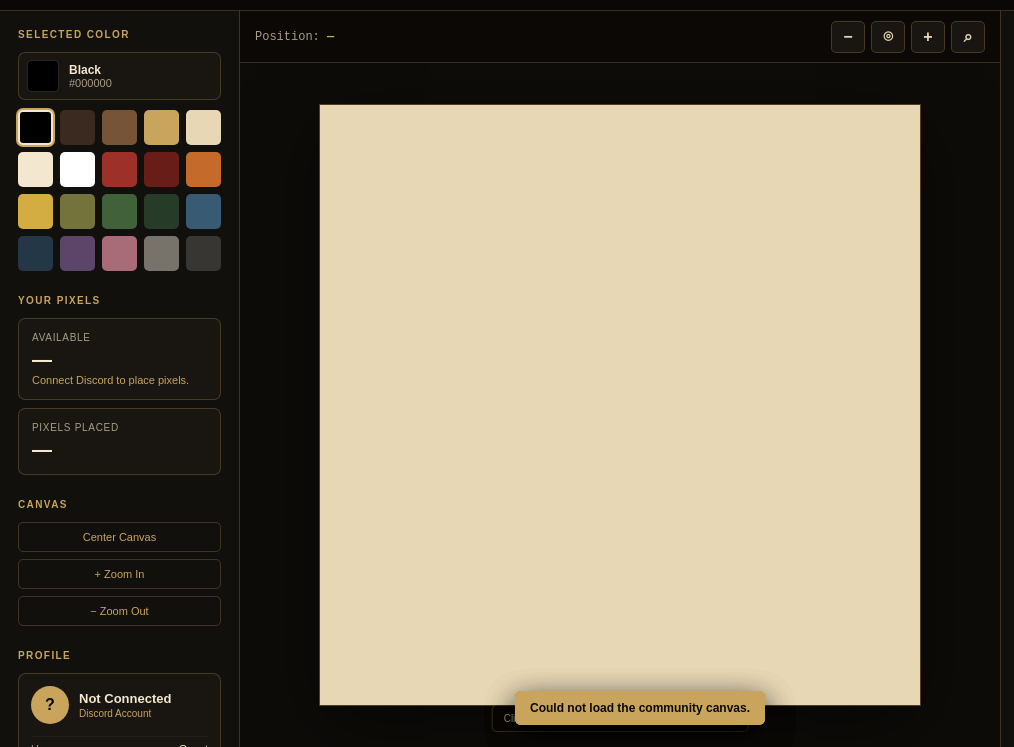
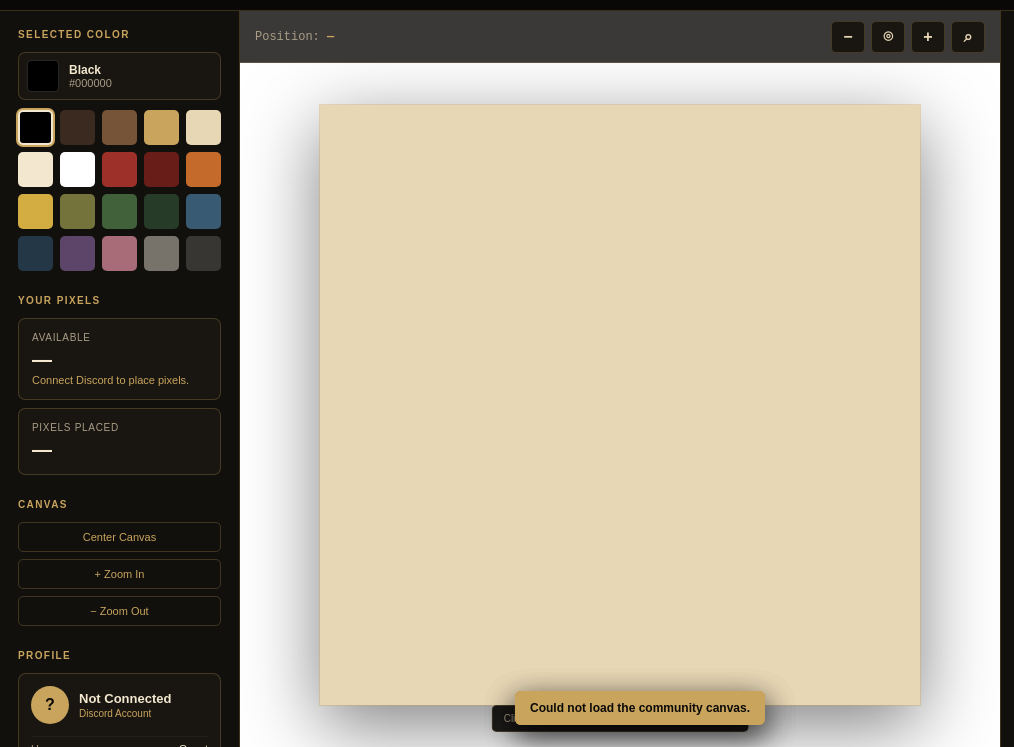
Before and after one commit to Unknownaod/memplace, a website: page index.html in a window 1280 px wide. Shown: the part 53-800 px from the top of the page, 0-1014 px from the left. Drawn offline with Linux system fonts and the light colour scheme; no server answers.

Commit message:
Update index.html

```diff
--- a/index.html
+++ b/index.html
@@ -301,15 +301,12 @@
     /* CANVAS AREA */
 
   .canvas-area {
-      background:
-        radial-gradient(circle at center, rgba(200,164,93,.06), transparent 45%),
-        #0e0c09;
+  background: #ffffff;
   position: relative;
   display: flex;
   flex-direction: column;
   min-width: 0;
 }
-
     .canvas-toolbar {
       height: 52px;
       border-bottom: 1px solid var(--border);
```
Lines whose indentation alone changed are shown as unchanged.
